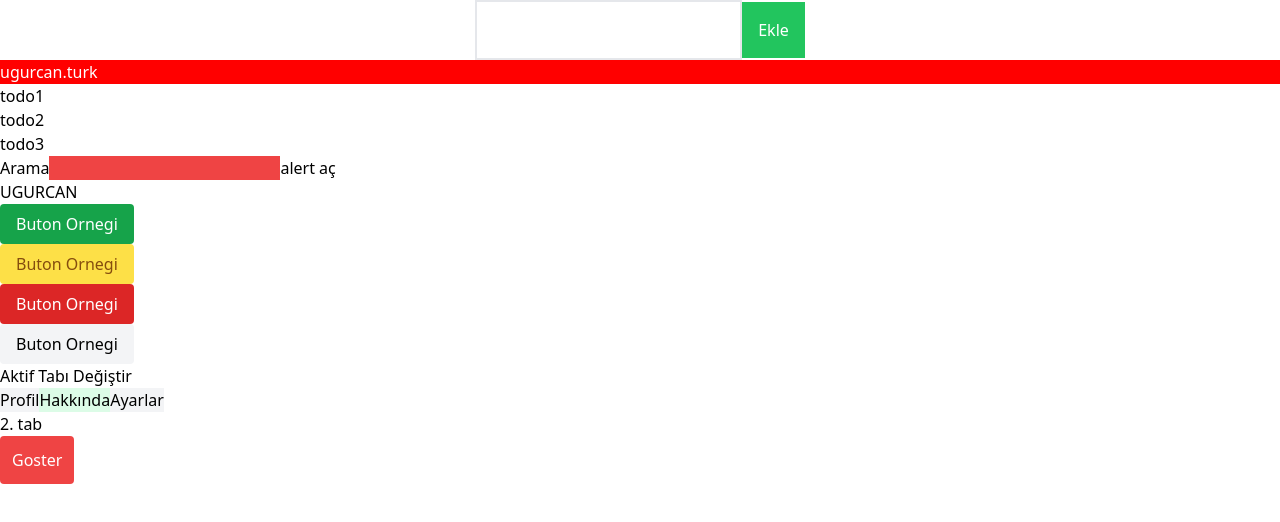
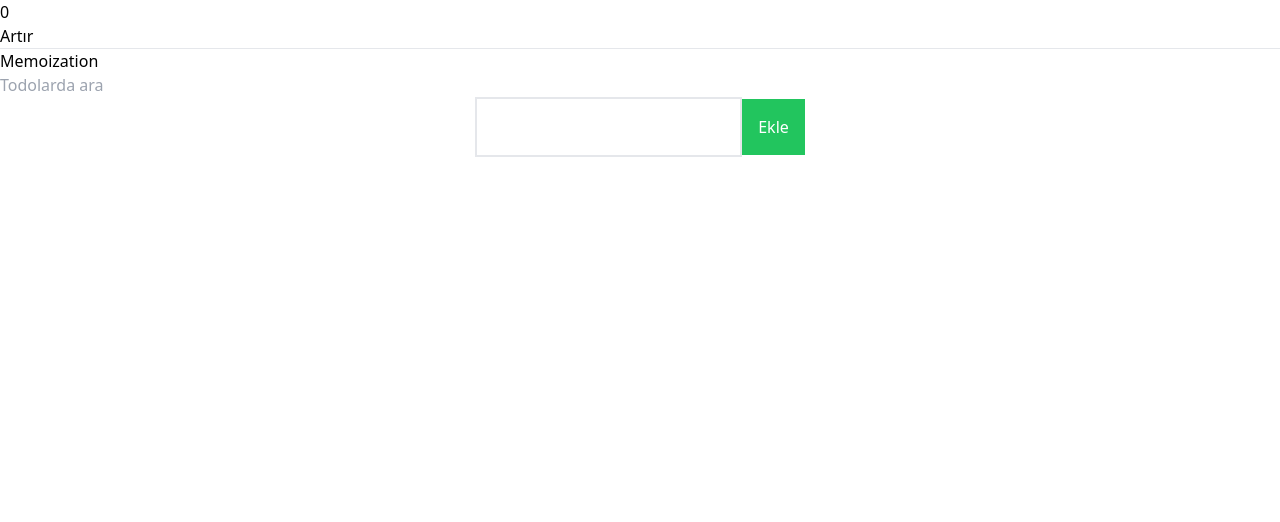
Before and after one commit to uct-trk/React-bootcamp, a React (Create React App) app: page / in a window 1280 px wide. Shown: the top 522 px of the page. Built offline with nearby package versions, Linux system fonts and the light colour scheme.

Commit message:
memoization

```diff
--- /dev/null
+++ b/src/AddTodo.js
@@ -0,0 +1,29 @@
+import React, { memo } from 'react'
+
+
+function AddTodo({ submitHandle, onChange, todo }) {
+    console.log("Add to do rendered")
+    return (
+        <form className="" onSubmit={submitHandle} action="">
+            <div className="text-center w-full">
+                <input
+                    className="border-2 p-4"
+                    type="text"
+                    value={todo}
+                    onChange={onChange}
+                />
+                <button
+                    className="bg-green-500 text-white p-4"
+                    disabled={!todo}
+                    type="submit"
+                >
+                    Ekle
+                </button>
+
+
+            </div>
+        </form>
+    )
+}
+
+export default memo(AddTodo)
--- a/src/App.js
+++ b/src/App.js
@@ -3,18 +3,23 @@ import "./style.scss";
 import Button from "./components/Button";
 import "./tailwind.css";
 import Tab from "./components/Tab";
-import { useState, useReducer } from "react";
+import { useState, useReducer, useCallback, useMemo } from "react";
 import LifeCycle from "./LifeCycle";
 import reducer from "./todoReducer";
+import Memoization from "./Memoization";
+import AddTodo from "./AddTodo";
+import Todos from "./Todos";
 
 function App() {
+  console.log("app rendered");
   const [activeTab, setActiveTab] = useState(1);
-  const todos1 = ["todo1", "todo2", "todo3"];
   const [show, setShow] = useState(false);
 
+  const [count, setCount] = useState(0);
   const [state, dispatch] = useReducer(reducer, {
     todos: [],
     todo: "",
+    search: "",
   });
   /* create element yontemiyle eleman oluşturma
   const h1 = createElement("h1", null, "ugurcan.com");
@@ -33,60 +38,72 @@ function App() {
     ul
   );
   */
-  const name = "Ugurcan";
+  /*  const name = "Ugurcan";
 
   const showAlert = () => {
     alert(name);
-  };
+  }; */
 
-  const submitHandle = (e) => {
+  /*Eğer bir componente methodu prop olarak geçiyorsak useCallback ile sarmalıyoruz gereksiz renderlerlamayı önlüyor*/
+
+  const submitHandle = useCallback(
+    (e) => {
       e.preventDefault();
       dispatch({
         type: "ADD_TODO",
         todo: state.todo,
       });
-  };
+    },
+    [state.todo]
+  );
 
-  const onChange = (e) => {
+  const onChange = useCallback((e) => {
     dispatch({
       type: "SET_TODO",
       value: e.target.value,
     });
+  }, []);
+
+  const searchHandle = (e) => {
+    dispatch({
+      type: "SET_SEARCH",
+      value: e.target.value,
+    });
   };
+
+  const filteredTodos = useMemo(
+    () =>
+      state.todos.filter((todo) =>
+        todo
+          .toLocaleLowerCase("TR")
+          .includes(state.search.toLocaleLowerCase("TR"))
+      ),
+    [state.todos, state.search]
+  );
 
   /* JSX */
   return (
     <>
-      <form className="" onSubmit={submitHandle} action="">
-        <div className="text-center w-full">
+      <h3>{count}</h3>
+      <button onClick={() => setCount(count + 1)}>Artır</button>
+      <hr />
+      <Memoization />
       <input
-            className="border-2 p-4"
         type="text"
-            value={state.todo}
+        value={state.search}
+        placeholder="Todolarda ara"
+        onChange={searchHandle}
+      />
+      {state.search}
+      <AddTodo
         onChange={onChange}
+        submitHandle={submitHandle}
+        todo={state.todo}
       />
-          <button
-            className="bg-green-500 text-white p-4"
-            disabled={!state.todo}
-            type="submit"
-          >
-            Ekle
-          </button>
-        </div>
-        <ul className="text-center">
-          {state.todos.map((todo, index) => (
-            <li key={index}>{todo}</li>
-          ))}
-        </ul>
-      </form>
+      <Todos todos={filteredTodos} />
+      {/* <main id="main" className="test">
+        <h1 style={{ background: "red", color: "white" }}>ugurcan.turk</h1>
 
-      <main id="main" className="test">
-        <h1 style={{ background: "red", color: "white" }}>ugurcan.turk</h1>
-        <ul>
-          {todos1.map((todo) => (
-            <li>{todo}</li>
-          ))}
-        </ul>
         <label htmlFor="search">Arama</label>
         <input className="bg-red-500" type="text" name="search" id="search" />
         <button onClick={showAlert}>alert aç</button>
@@ -113,7 +130,7 @@ function App() {
       >
         {show ? "Gizle" : "Goster"}
       </button>
-      {show && <LifeCycle />}
+      {show && <LifeCycle />} */}
     </>
   );
 }
--- /dev/null
+++ b/src/Memoization.js
@@ -0,0 +1,10 @@
+import React, { memo } from 'react'
+//sasdece bir kere render edilecek yerde bizi gereksiz renderden kurtarır
+function Memoization() {
+    console.log("memoization rendered")
+    return (
+        <div>Memoization</div>
+    )
+}
+
+export default memo(Memoization)
--- /dev/null
+++ b/src/TodoItem.js
@@ -0,0 +1,10 @@
+import React, { memo } from 'react'
+
+function TodoItem({ todo }) {
+    console.log("Todo item render edildi ", { todo })
+    return (
+        <li>{todo}</li>
+    )
+}
+
+export default memo(TodoItem)
--- /dev/null
+++ b/src/Todos.js
@@ -0,0 +1,16 @@
+import React, { memo } from 'react'
+import TodoItem from './TodoItem'
+
+function Todos({ todos }) {
+    console.log("Todos render edildi")
+    return (
+        <ul className='text-center'>
+            {todos.map((todo, index) => (
+                <TodoItem key={index} todo={todo} />
+            ))}
+        </ul>
+
+    )
+}
+
+export default memo(Todos)
--- a/src/todoReducer.js
+++ b/src/todoReducer.js
@@ -11,6 +11,11 @@ function reducer(state, action) {
                 todo: "",
                 todos: [...state.todos, action.todo],
             };
+        case "SET_SEARCH":
+            return {
+                ...state,
+                search: action.value
+            };
         default:
             break;
     }
```
Lines whose indentation alone changed are shown as unchanged.
